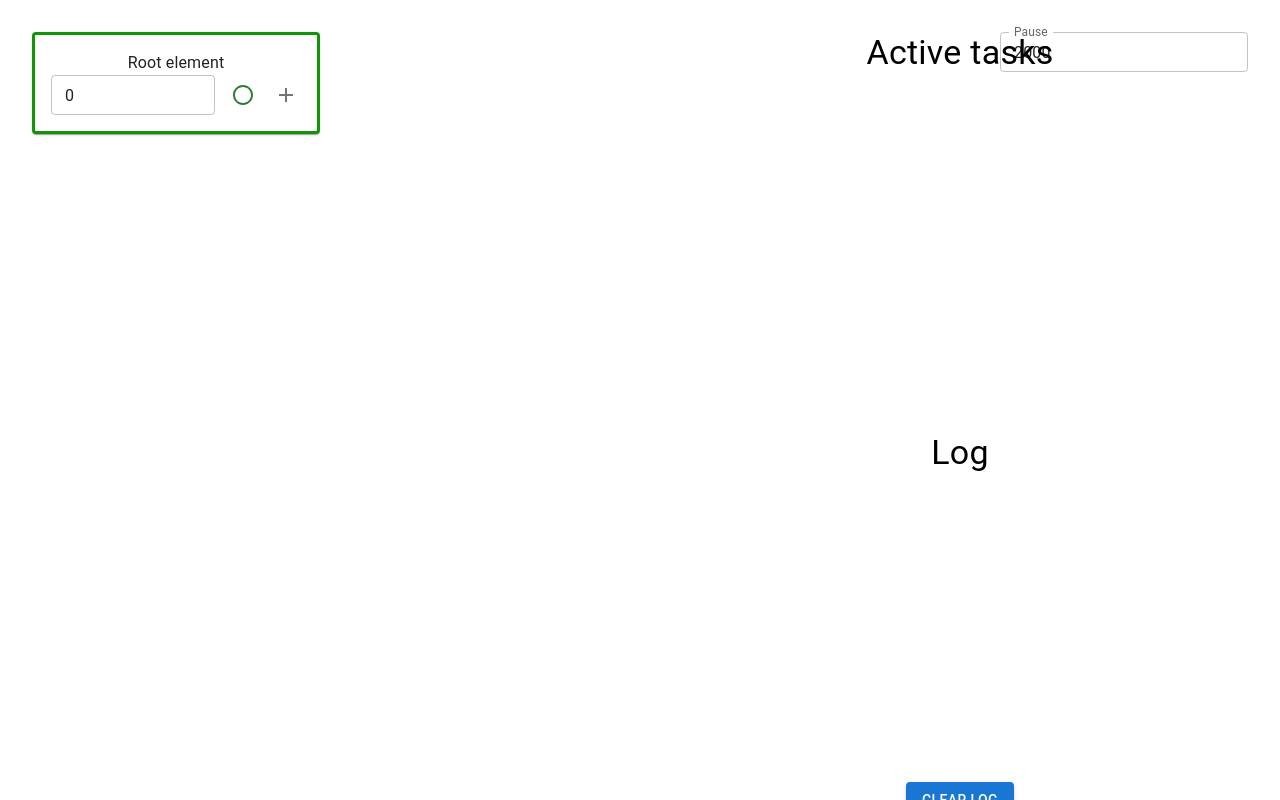
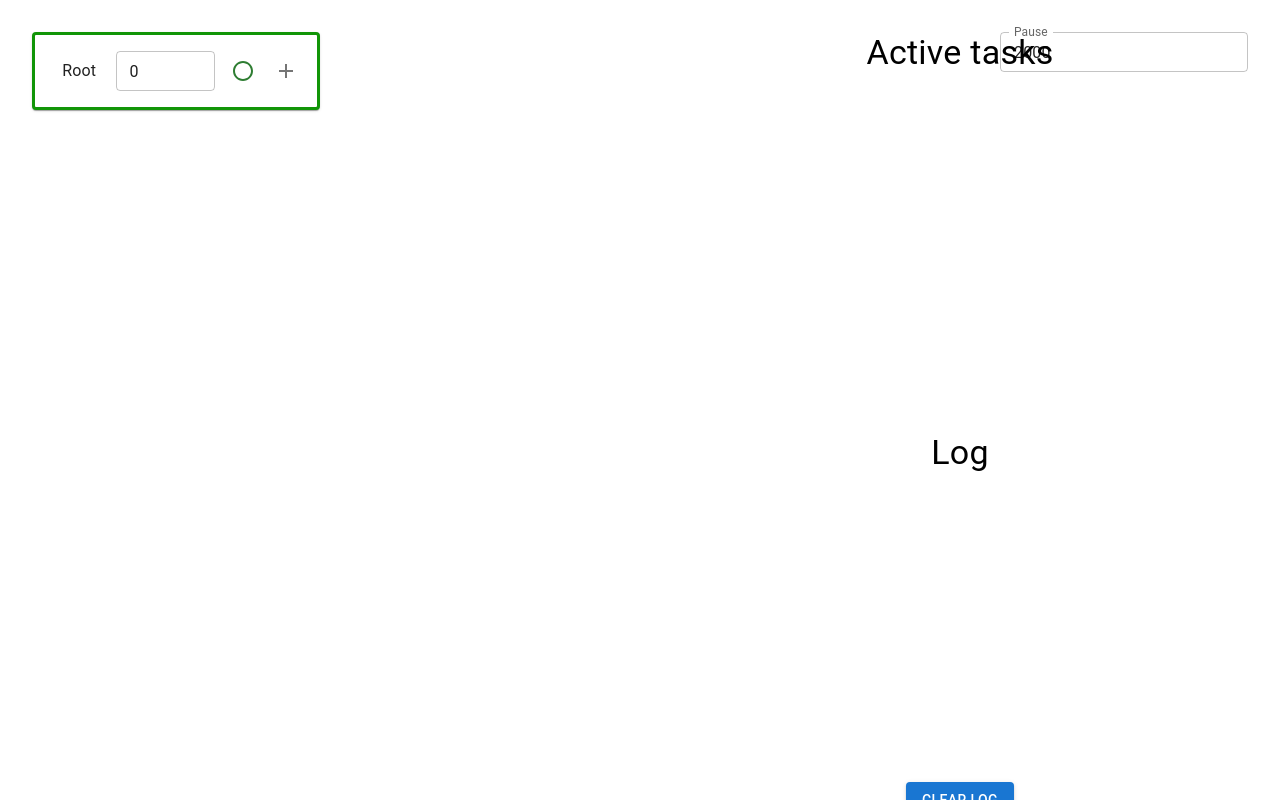
Before and after one commit to marininru/cdo-prototype, a React (Create React App) app: page / in a window 1280 px wide. Built offline with nearby package versions, Linux system fonts and the light colour scheme.

Commit message:
fix: свернуть элементы в одну строку

```diff
--- a/src/components/CDOImitator.tsx
+++ b/src/components/CDOImitator.tsx
@@ -6,7 +6,7 @@ import TaskQuery from './TaskQuery';
 
 import ElementTreeStore from '../store/ElementTreeStore';
 
-const rootGuid = ElementTreeStore.addElement(undefined, 'Root element');
+const rootGuid = ElementTreeStore.addElement(undefined, 'Root');
 
 const rootElement = ElementTreeStore.getElement(rootGuid);
 
--- a/src/components/Element.tsx
+++ b/src/components/Element.tsx
@@ -77,10 +77,11 @@ const Element: FunctionComponent<ElementType> = observer(({ store, root }) => {
                             border: `solid 3px ${color}`
                         }}
                     >
-                        <Typography>{title}</Typography>
-
                         <Grid container spacing={1}>
-                            <Grid item xs={root ? 8 : 6}>
+                            <Grid item alignSelf="center" xs={3}>
+                                <Typography>{title}</Typography>
+                            </Grid>
+                            <Grid item xs={root ? 5 : 3}>
                                 <TextField
                                     size="small"
                                     value={localVal}
```
